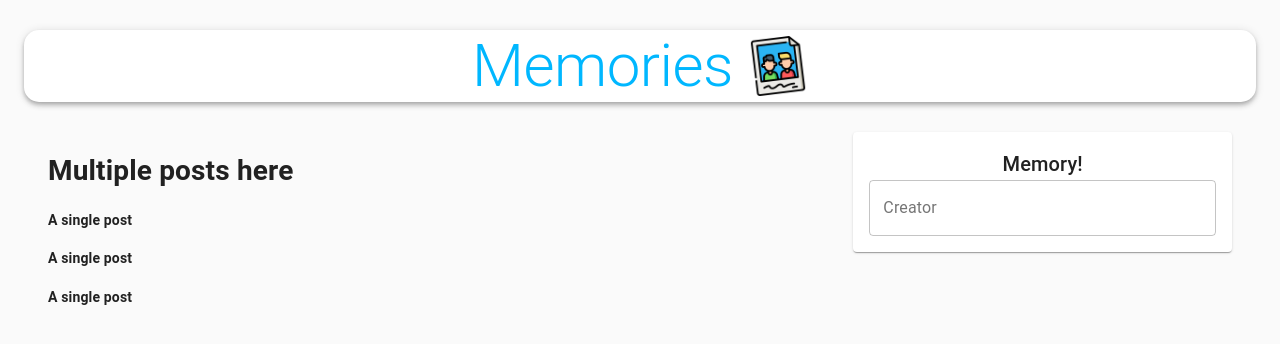
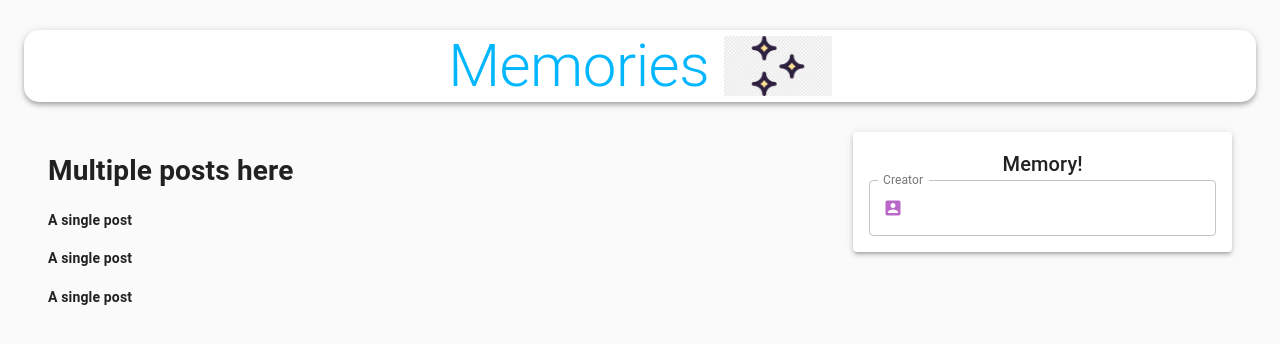
Before and after one commit to SoumavaBanerjee/Memories-frontend, a React (Create React App) app: page / in a window 1280 px wide. Shown: the top 344 px of the page. Built offline with nearby package versions, Linux system fonts and the light colour scheme; no server answers.

Commit message:
added input adornment

```diff
--- a/package.json
+++ b/package.json
@@ -5,6 +5,7 @@
   "proxy": "http://localhost:5000",
   "dependencies": {
     "@material-ui/core": "^4.11.1",
+    "@material-ui/icons": "^4.11.2",
     "@testing-library/jest-dom": "^5.11.6",
     "@testing-library/react": "^11.2.2",
     "@testing-library/user-event": "^12.2.2",
--- a/src/App.js
+++ b/src/App.js
@@ -15,6 +15,7 @@ import { getPosts } from "./actions/posts";
 import Form from "./components/Form/Form";
 import Posts from "./components/Posts/Posts";
 import memories from "./assets/images/memories.png";
+import icon from "./assets/images/icon.png";
 import makeStyles from "./styles";
 
 const App = () => {
@@ -38,12 +39,7 @@ const App = () => {
         <Typography className={classes.heading} variant="h2" align="center">
           Memories
         </Typography>
-        <img
-          className={classes.image}
-          src={memories}
-          alt="memories"
-          height="60"
-        />
+        <img className={classes.image} src={icon} alt="memories" height="60" />
       </AppBar>
       <Grow in>
         <Container>
--- a/src/components/Form/Form.js
+++ b/src/components/Form/Form.js
@@ -1,4 +1,7 @@
 import { TextField, Paper, Button, Typography } from "@material-ui/core";
+import AccountBoxIcon from "@material-ui/icons/AccountBox";
+import InputAdornment from "@material-ui/core/InputAdornment";
+
 import React from "react";
 import makeStyles from "./styles";
 
@@ -6,7 +9,7 @@ const Form = () => {
   const classes = makeStyles();
   const handleSubmit = () => {};
   return (
-    <Paper className={classes.paper}>
+    <Paper elevation={3} className={classes.paper}>
       <form
         autoComplete="off"
         noValidate
@@ -19,6 +22,16 @@ const Form = () => {
           label="Creator"
           variant="outlined"
           fullWidth
+          InputProps={{
+            startAdornment: (
+              <InputAdornment position="start">
+                <AccountBoxIcon
+                  fontSize="small"
+                  className={classes.accountBox}
+                />
+              </InputAdornment>
+            ),
+          }}
         />
       </form>
     </Paper>
--- a/src/components/Form/styles.js
+++ b/src/components/Form/styles.js
@@ -1,9 +1,11 @@
+import { blue } from "@material-ui/core/colors";
+import { purple } from "@material-ui/core/colors";
 import { makeStyles } from "@material-ui/core/styles";
 
 export default makeStyles((theme) => ({
   root: {
     "& .MuiTextField-root": {
-      margin: theme.spacing(1),
+      margin: theme.spacing(2),
     },
   },
   paper: {
@@ -21,4 +23,7 @@ export default makeStyles((theme) => ({
   buttonSubmit: {
     marginBottom: 10,
   },
+  accountBox: {
+    color: purple[300],
+  },
 }));
```
Also changed, not shown: src/assets/images/icon.png (added), 1 other file (tests, documents, lock files or other folders).
